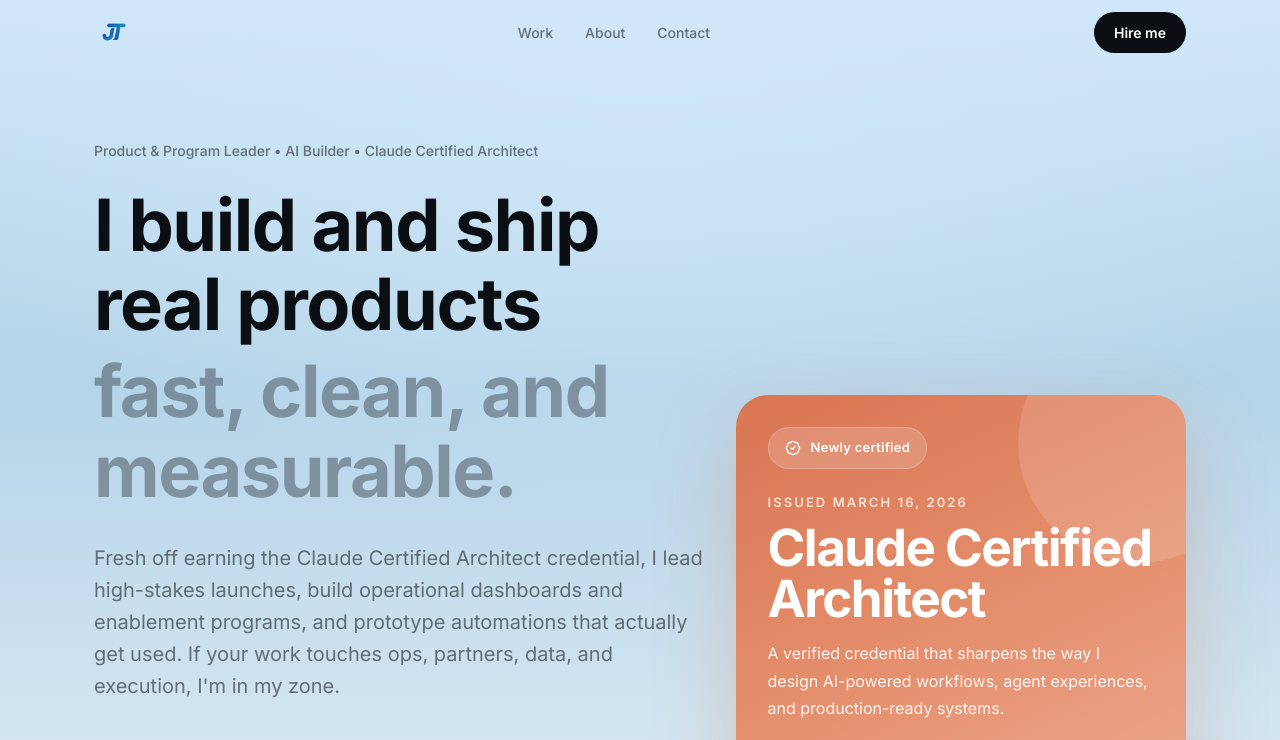
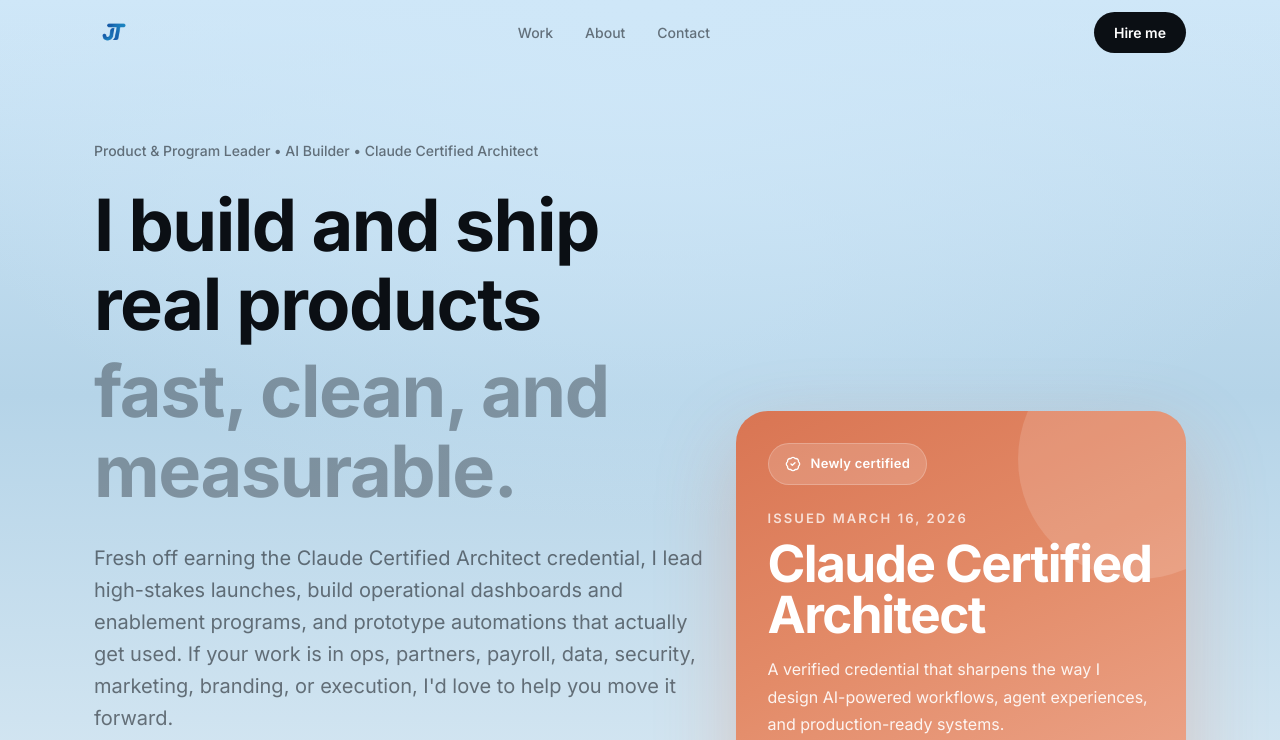
Before and after one commit to jaredT27/jared-website, a Next.js app: page / in a window 1280 px wide. Shown: the top 740 px of the page. Built offline with nearby package versions, Linux system fonts and the light colour scheme.

Commit message:
Update hero collaboration copy

```diff
--- a/src/app/page.tsx
+++ b/src/app/page.tsx
@@ -387,7 +387,8 @@
               <p className="hero-copy" style={{ fontSize: "clamp(1rem, 2vw, 1.25rem)", lineHeight: 1.6, color: colors.muted, maxWidth: 640, marginBottom: 40 }}>
                 Fresh off earning the {certification.title} credential, I lead high-stakes launches,
                 build operational dashboards and enablement programs, and prototype automations that
-                actually get used. If your work touches ops, partners, data, and execution, I&apos;m in my zone.
+                actually get used. If your work is in ops, partners, payroll, data, security, marketing,
+                branding, or execution, I&apos;d love to help you move it forward.
               </p>
 
               {/* CTAs */}
```
